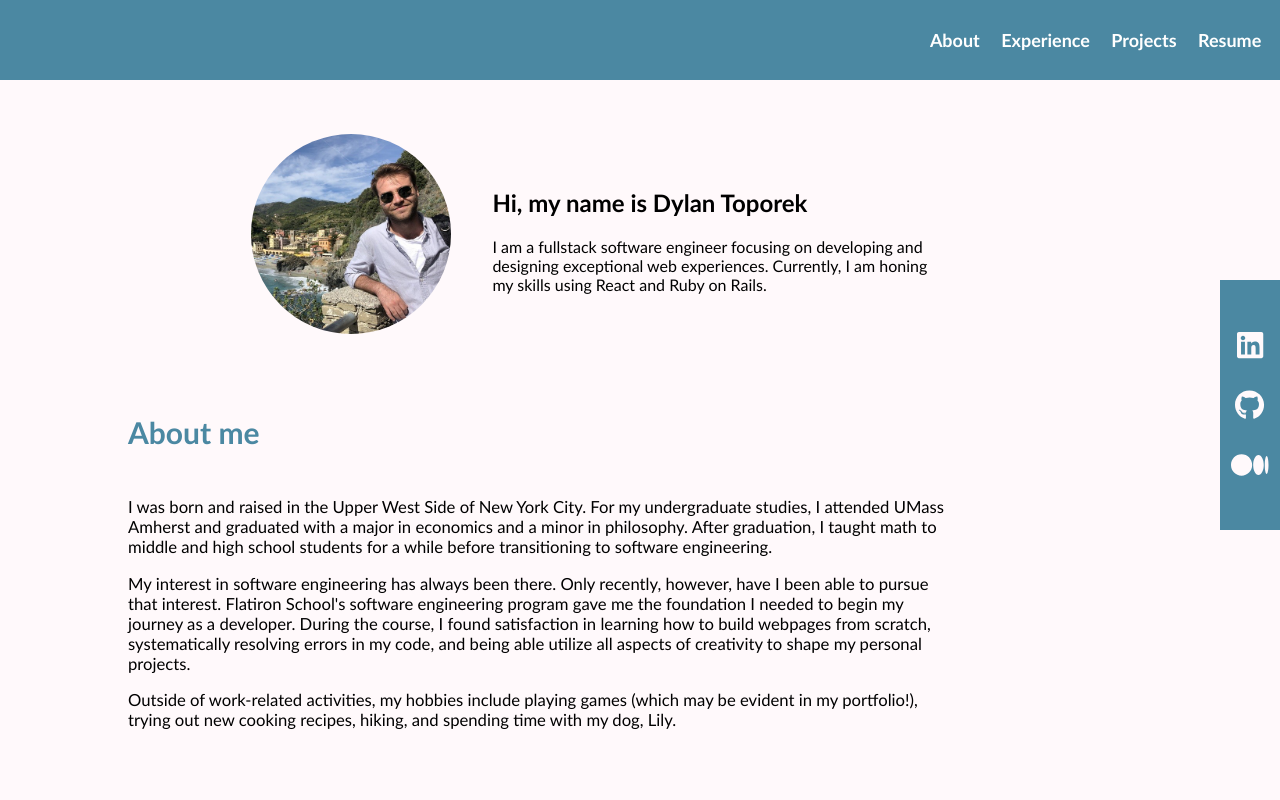
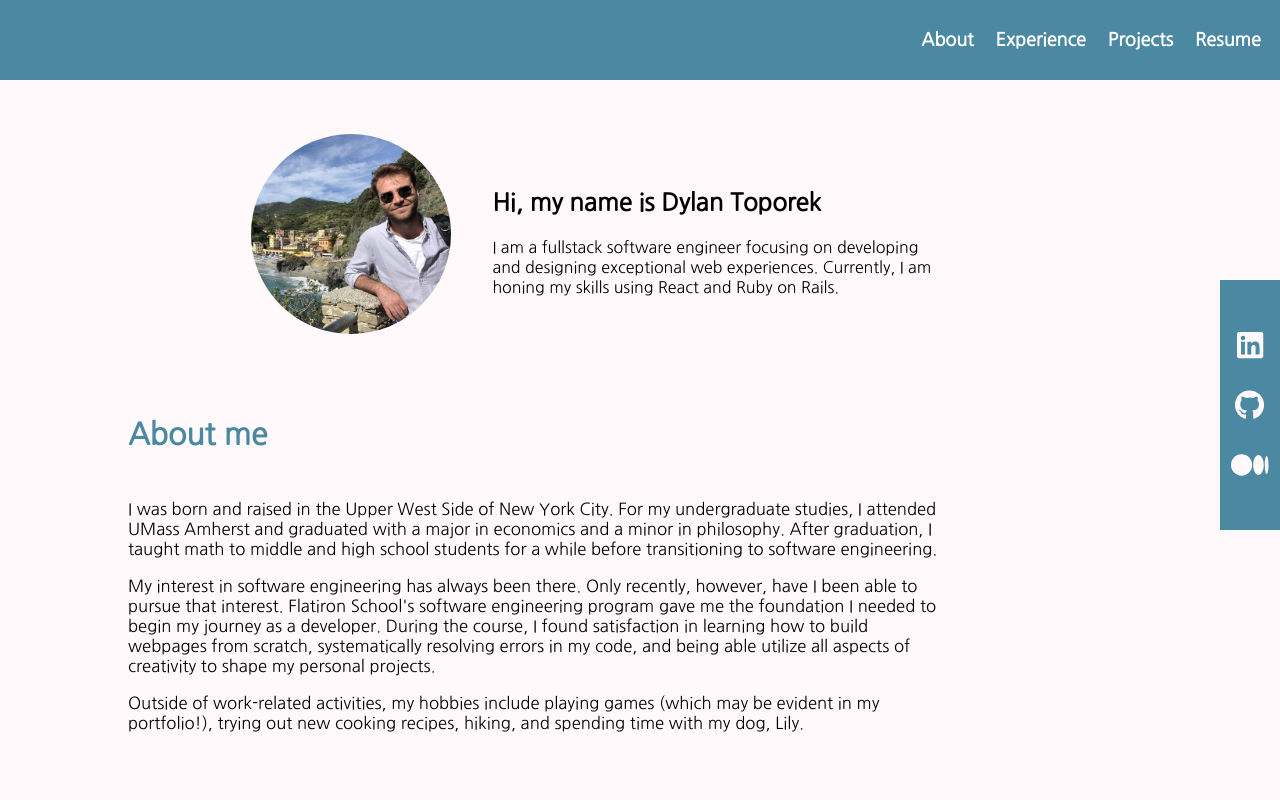
Before and after one commit to dylantoporek/portfolio-project, a React (Create React App) app: page / in a window 1280 px wide. Shown: the top 800 px of the page. Built offline with nearby package versions, Linux system fonts and the light colour scheme.

Commit message:
font updated to Nanum Gothic

```diff
--- a/src/index.scss
+++ b/src/index.scss
@@ -1,5 +1,6 @@
 @import url('https://fonts.googleapis.com/css2?family=Nanum+Gothic&display=swap');
 // font-family: 'Nanum Gothic', sans-serif;
+// font-family: 'Trebuchet MS', 'Lucida Sans Unicode', 'Lucida Grande', 'Lucida Sans', Arial, sans-serif;
 
 html {
   font-size: 62.5%;
@@ -11,6 +12,6 @@ body {
   display: flex;
   scroll-behavior: smooth;
   background-color: #FFF9FB;
-  font-family: 'Trebuchet MS', 'Lucida Sans Unicode', 'Lucida Grande', 'Lucida Sans', Arial, sans-serif;
+  font-family: 'Nanum Gothic', sans-serif;
   transition: "all .5s ease";
 }
```
